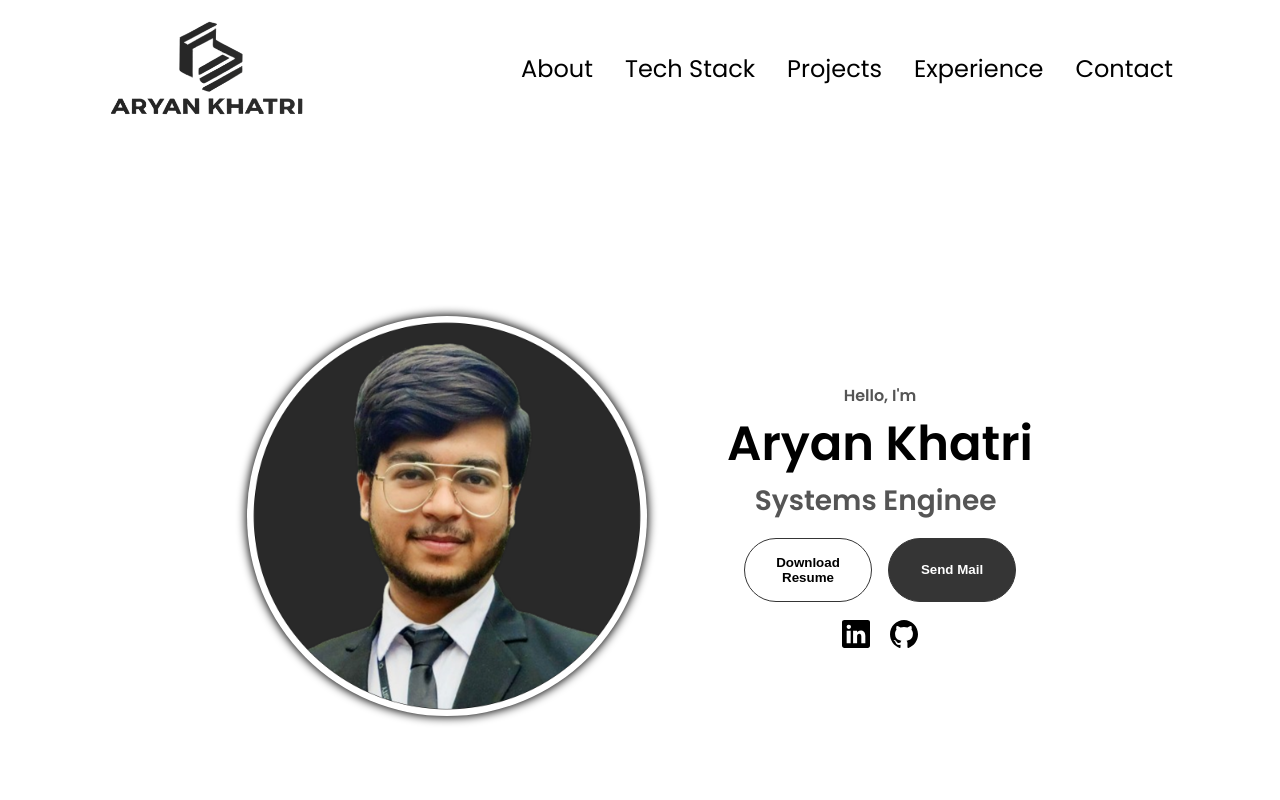
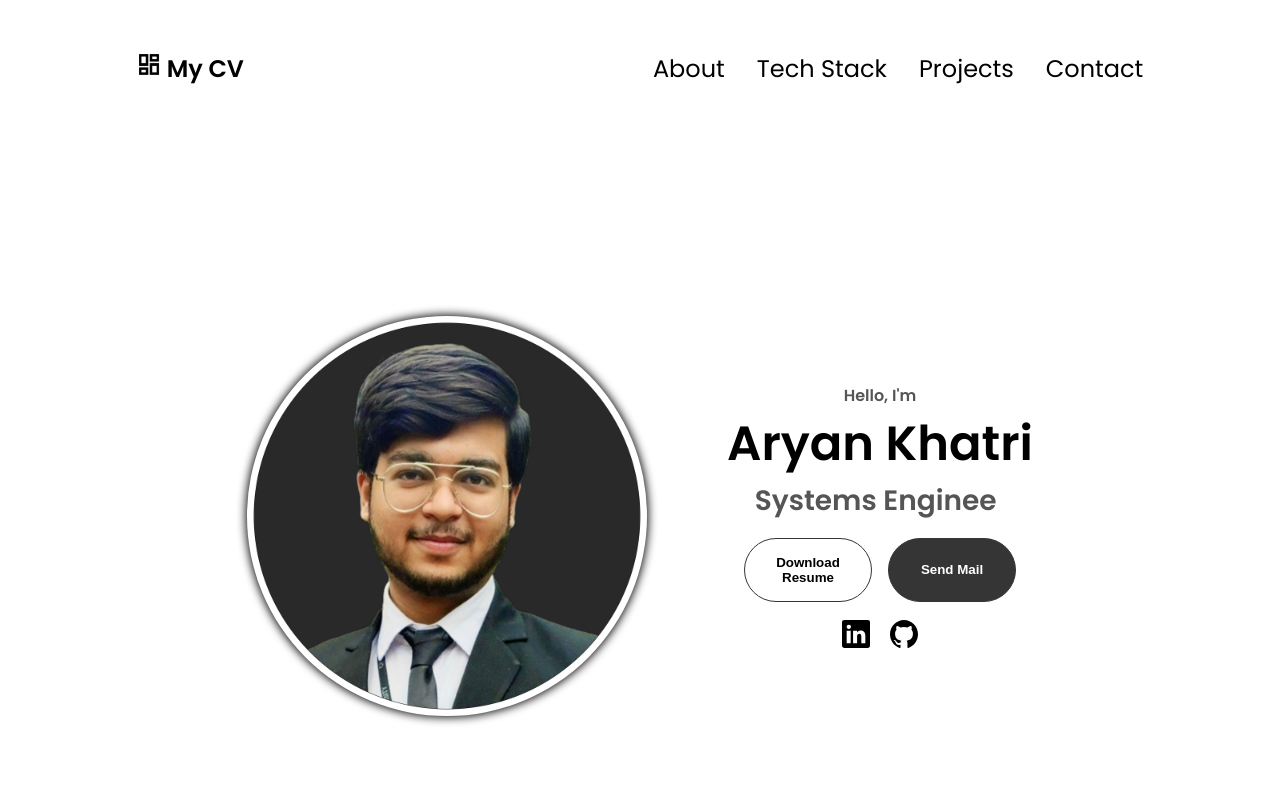
Before and after one commit to aryanDevAK/aryankhatriportfolio, a plain HTML site: page index.html in a window 1280 px wide. Shown: the top 800 px of the page. Drawn offline with Linux system fonts and the light colour scheme.

Commit message:
modifications

```diff
--- a/index.html
+++ b/index.html
@@ -11,19 +11,25 @@
   <body class="main-body">
     <div class="scroll-watcher"></div>
     <nav id="desktop-nav">
-      <img src="./assets/logo-nav.png" alt="logo" class="logo" />
+      <!-- <img src="./assets/logo-nav.png" alt="logo" class="logo" /> -->
+      <h2 style="font-weight: bolder">
+        <img src="./assets/my-cv-icon.png" alt="icon" width="10%" /> My CV
+      </h2>
       <div>
         <ul class="nav-links">
           <li><a href="#about">About</a></li>
           <li><a href="#experience">Tech Stack</a></li>
           <li><a href="#projects">Projects</a></li>
-          <li><a href="#tech-stack">Experience</a></li>
+          <!-- <li><a href="#tech-stack">Experience</a></li> -->
           <li><a href="#contact">Contact</a></li>
         </ul>
       </div>
     </nav>
     <nav id="hamburger-nav">
-      <a href=""><img src="./assets/logo-nav.png" alt="logo" width="30%" /></a>
+      <!-- <a href=""><img src="./assets/logo-nav.png" alt="logo" width="30%" /></a> -->
+      <h2 style="font-weight: bolder">
+        <img src="./assets/my-cv-icon.png" alt="icon" width="10%" /> My CV
+      </h2>
       <div class="hamburger-menu">
         <div class="hamburger-icon" onclick="toggleMenu()">
           <span></span>
@@ -33,7 +39,7 @@
         <div class="menu-links">
           <li><a href="#about" onclick="toggleMenu()">About</a></li>
           <li><a href="#experience" onclick="toggleMenu()">Teck Stack</a></li>
-          <li><a href="#tech-stack" onclick="toggleMenu()">Experience</a></li>
+          <!-- <li><a href="#tech-stack" onclick="toggleMenu()">Experience</a></li> -->
           <li><a href="#projects" onclick="toggleMenu()">Projects</a></li>
           <li><a href="#contact" onclick="toggleMenu()">Contact</a></li>
         </div>
@@ -51,7 +57,7 @@
         <div class="btn-container">
           <button
             class="btn btn-color-2"
-            onclick="window.open('./assets/resume.pdf')"
+            onclick="window.open('./assets/aryan-khatri-resume.pdf')"
           >
             Download Resume
           </button>
```
Also changed, not shown: assets/my-cv-icon.png (added), 1 other file.
